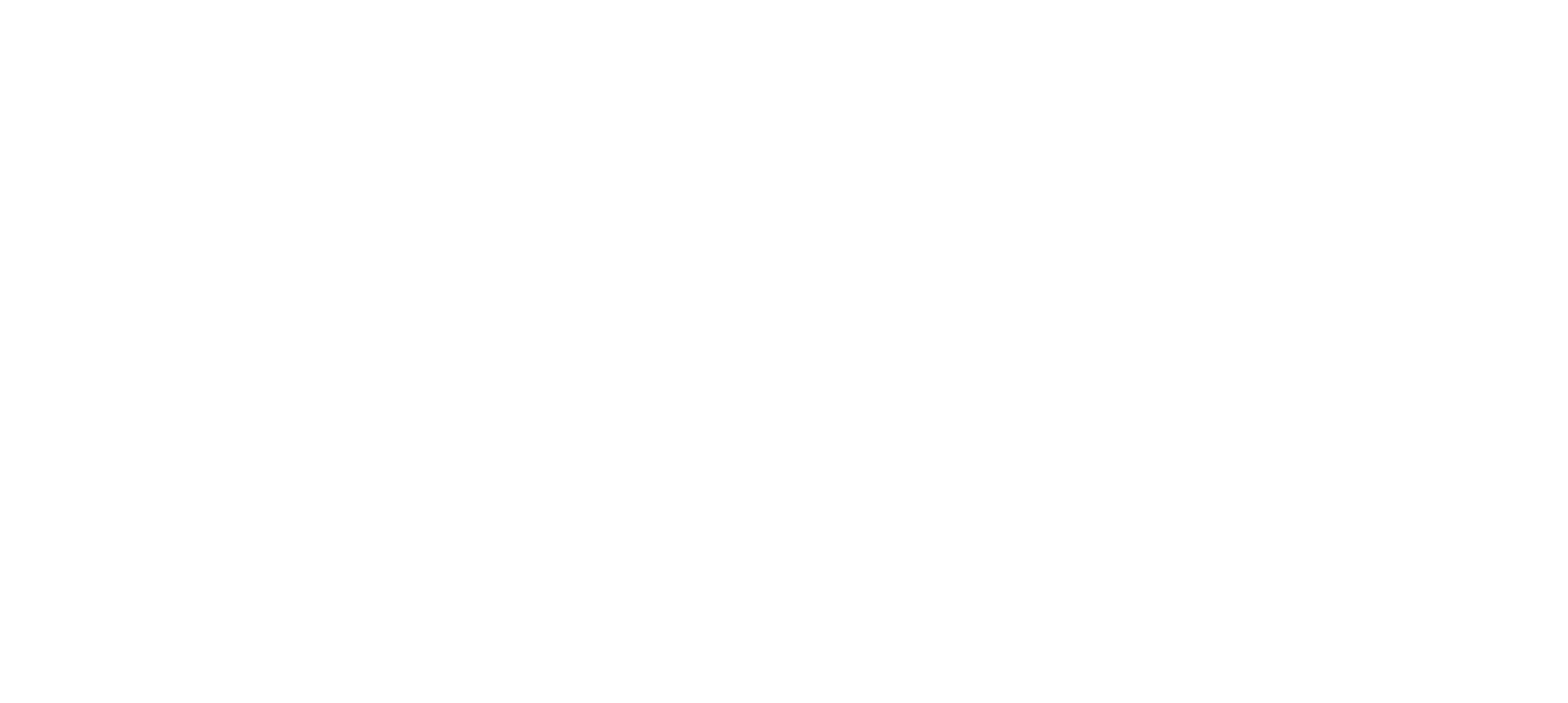
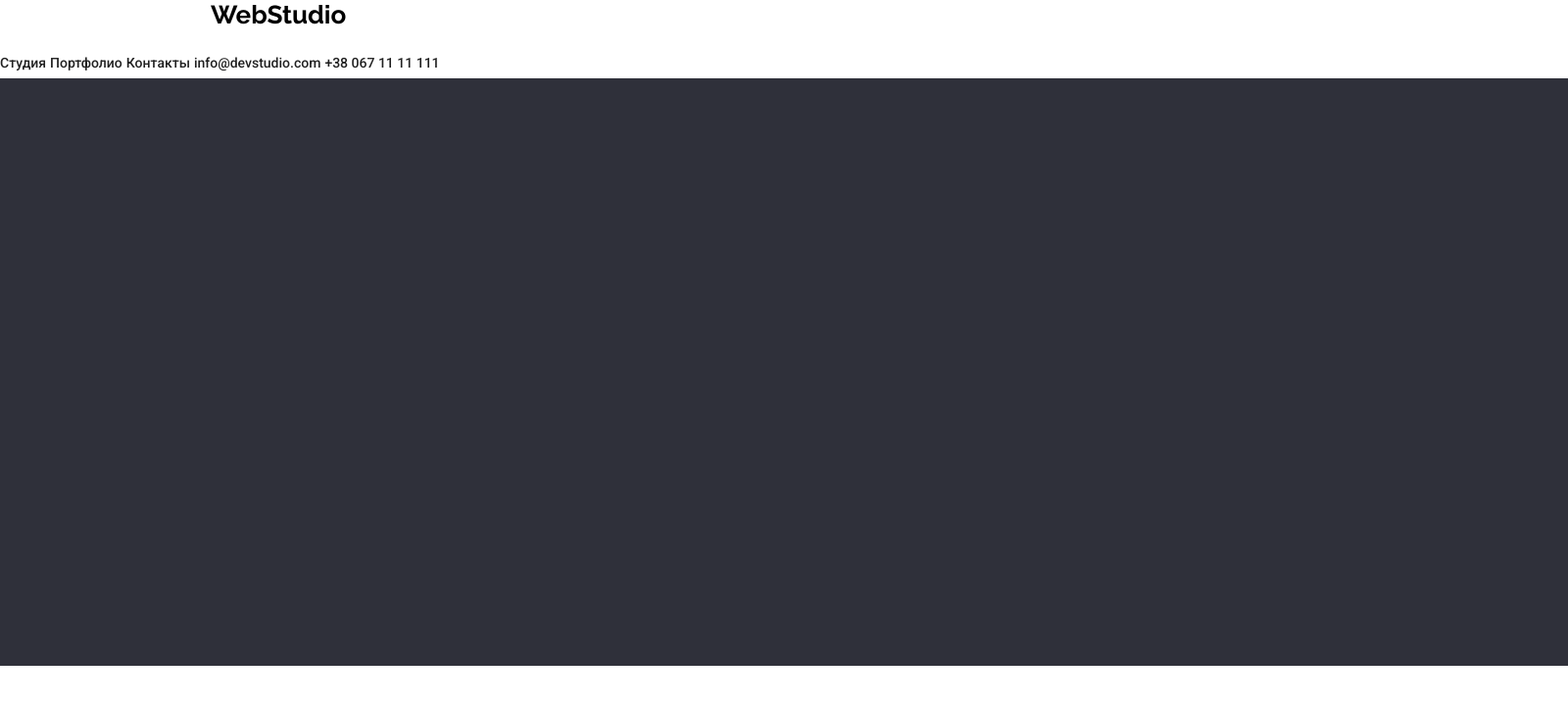
Before and after one commit to HetmanNazar/goit-markup-hw-01, a plain HTML site: page index.html in a window 1280 px wide. Shown: the whole page at 98% size, 1600 px wide, since content can reach past the window. Drawn offline with Linux system fonts and the light colour scheme.

Commit message:
second commit

```diff
--- a/css/style.css
+++ b/css/style.css
@@ -1,4 +1,45 @@
 * {
+  padding: 0;
   margin: 0;
-  padding: 0;
 }
+
+body {
+  width: 1600px;
+  margin: auto;
+}
+header {
+  background: rgb(255, 255, 255);
+  height: 80px;
+}
+.logo {
+  font-size: 26px;
+  margin-left: 215px;
+  padding-top: 24px;
+  font-family: "Raleway", sans-serif;
+  font-weight: 700;
+}
+
+ul {
+  padding-top: 25px;
+}
+li {
+  list-style: none;
+  display: inline-block;
+}
+a {
+  text-decoration: none;
+  color: #212121;
+  font-family: "Roboto", sans-serif;
+  font-weight: 500;
+  font-size: 14px;
+}
+a:hover {
+  color: #2196f3;
+}
+a:focus {
+  color: #2196f3;
+}
+.main_bg {
+  height: 600px;
+  background: #2f303a;
+}
--- a/index.html
+++ b/index.html
@@ -1,12 +1,45 @@
 <!DOCTYPE html>
 <html lang="en">
+
 <head>
     <meta charset="UTF-8">
     <meta http-equiv="X-UA-Compatible" content="IE=edge">
     <meta name="viewport" content="width=device-width, initial-scale=1.0">
     <title>Document</title>
+    <link rel="stylesheet" href="css/style.css">
+    <link rel="preconnect" href="https://fonts.gstatic.com">
+    <link
+        href="https://fonts.googleapis.com/css2?family=Raleway:wght@700&family=Roboto:wght@400;500;700;900&display=swap"
+        rel="stylesheet">
 </head>
+
 <body>
+    <header>
+        <nav>
+            <span class="logo">WebStudio</span>
+            <ul class="menu">
+                <li><a href="#">Студия</a> </li>
+                <li><a href="#">Портфолио</a> </li>
+                <li><a href="#">Контакты</a> </li>
+                <li><a href="info@devstudio.com" class="E-mail">info@devstudio.com</a></li>
+                <li><a href="+38 067 11 11 111" class="Tel">+38 067 11 11 111</a></li>
+            </ul>
+
+
+        </nav>
+
+    </header>
+
+    <div class="wrapper">
+        <div class="main_bg">
+
+        </div>
+    </div>
+    <footer>
+
+    </footer>
+
 
 </body>
+
 </html>
```
